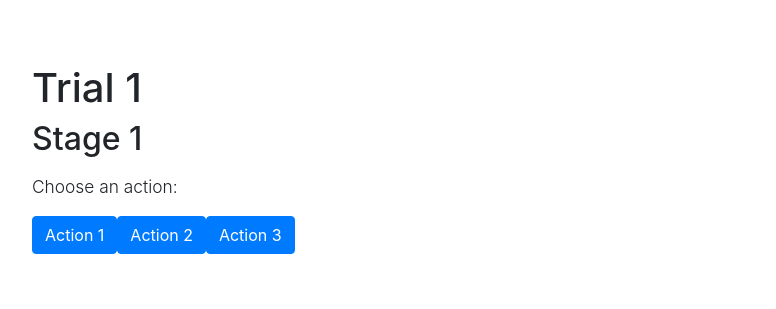
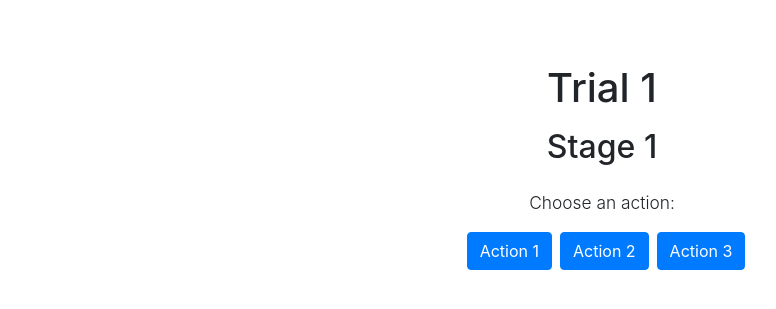
Before and after one commit to benpry/dallinger-frontend-testbed, a Flask app: page / in a window 1280 px wide. Shown: the top 309 px of the page, without its empty margins (96-872 px from the left). Run offline with Flask 3, Linux system fonts and the light colour scheme; some libraries are stand-ins or nearby versions.

Commit message:
made the bandit task look nicer

```diff
--- a/static/scripts/experiment.js
+++ b/static/scripts/experiment.js
@@ -4,6 +4,11 @@
 var nTrials = 3;
 var nStages = 3; // should be 5 in the main experiment
 var nActions = 3;
+
+// CSS classes
+var buttonClasses = "btn btn-primary action ml-2 ml-2";
+var stageClasses = "d-flex flex-column justify-content-center text-center mt-3";
+var trialClasses = "row justify-content-center";
 
 var create_agent = function() {
   get_info()
@@ -33,7 +38,7 @@
   stageIndex = 1;
   $(".main_div").html("");
   if (trialIndex <= nTrials) {
-    $(".main_div").append(`<h1 class="trial-label" id="trial-${trialIndex}-label">Trial ${trialIndex}</h1>`);
+    $(".main_div").append(`<h1 class="${trialClasses}" id="trial-${trialIndex}-label">Trial ${trialIndex}</h1>`);
     renderStage();
   } else {
     endExperiment();
@@ -41,12 +46,12 @@
 }
 
 renderStage = function() {
-  $(".main_div").append(`<div class="stage" id="stage-${stageIndex}"></div>`);
-  $(`#stage-${stageIndex}`).append(`<h2 class="stage-label">Stage ${stageIndex}</p>`);
-  $(`#stage-${stageIndex}`).append(`<div class id="stage-${stageIndex}-actions"></div>`);
+  $(".main_div").append(`<div class="${stageClasses}" id="stage-${stageIndex}"></div>`);
+  $(`#stage-${stageIndex}`).append(`<h2>Stage ${stageIndex}</p>`);
+  $(`#stage-${stageIndex}`).append(`<div id="stage-${stageIndex}-actions"></div>`);
   $(`#stage-${stageIndex}-actions`).append(`<p>Choose an action:</p>`);
   for (var i = 1; i <= nActions; i++) {
-    $(`#stage-${stageIndex}-actions`).append(`<button type="button" class="btn btn-primary action" id="stage-${stageIndex}-action-${i}">Action ${i}</button>`);
+    $(`#stage-${stageIndex}-actions`).append(`<button type="button" class="${buttonClasses}" id="stage-${stageIndex}-action-${i}">Action ${i}</button>`);
     $(`#stage-${stageIndex}-action-${i}`).click(makeActionFn(stageIndex, i))
   }
   $(`#stage-${stageIndex}`).append(`<div class="result" id="stage-${stageIndex}-result" style="display: none;">Reward: <span id="stage-${stageIndex}-reward"></span></div>`);
--- a/templates/experiment.html
+++ b/templates/experiment.html
@@ -1,17 +1,7 @@
 {% extends "base/layout.html" %}
 
 {% block body %}
-    <div class="main_div">
-        <!-- <div class="actions">
-             <h1>Click the button</h1>
-             <button id="submit-response" type="button" class="btn btn-primary action action-1">Action 1</button>
-             <button id="submit-response" type="button" class="btn btn-primary action action-2">Action 2</button>
-             <button id="submit-response" type="button" class="btn btn-primary action action-3">Action 3</button>
-             </div>
-             <div class="result" style="display:none;">
-             <p>Reward: <span id="reward"></span></p>
-             </div> -->
-    </div>
+    <div class="main_div container"></div>
 {% endblock %}
 
 {% block scripts %}
```
Also changed, not shown: experiment.html (deleted, +0 -25 lines).
